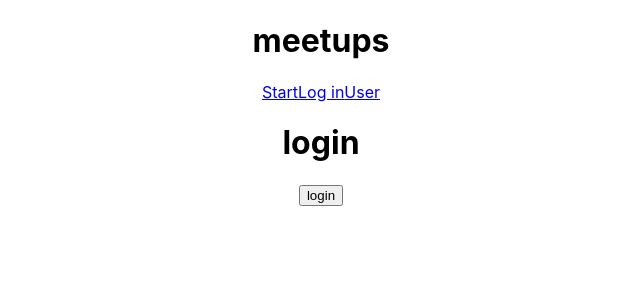
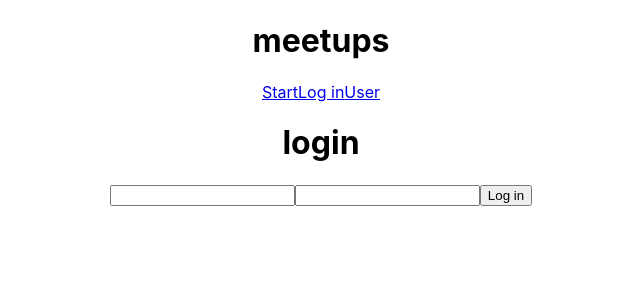
Before and after one commit to HannaAspblad/meetup-app, a React (Create React App) app: page /login in a window 1280 px wide. Shown: the top 300 px of the page, without its empty margins (319-959 px from the left). Built offline with nearby package versions, Linux system fonts and the light colour scheme.

Commit message:
login tests

```diff
--- a/src/api/api.tsx
+++ b/src/api/api.tsx
@@ -9,6 +9,12 @@ export const getEventById = async (id: string) => {
   return meetupById
 }
 
-export const logIn = async () => {
-  throw new Error("not implemented yet")
+export const logIn = async (user: any) => {
+  const existingUser = users.find((u) => u.username === user.username)
+
+  if (existingUser && existingUser.password === user.password) {
+    return true
+  }
+
+  return false
 }
--- a/src/views/Login.tsx
+++ b/src/views/Login.tsx
@@ -1,13 +1,44 @@
-export const submit = (user: object) => {
-  console.log("hej")
-}
+import { useState } from "react"
+import * as API from "../api/api"
+
 const Login = () => {
+  const [username, setUsername] = useState(String)
+  const [password, setPassword] = useState(String)
+
+  const submit = async () => {
+    const valid = await API.logIn({ username: username, password: password })
+    if (valid) {
+      //redirect
+      console.log("valid")
+    } else {
+      //errormessage
+      console.log("invalid")
+    }
+  }
+
   return (
     <div>
       <h1>login</h1>
-      <button className="login-button" onClick={submit}>
-        login
-      </button>
+
+      <form>
+        <input
+          aria-label="username"
+          type="text"
+          onChange={(e) => {
+            setUsername(e.target.value)
+          }}
+        />
+        <input
+          aria-label="password"
+          type="password"
+          onChange={(e) => {
+            setPassword(e.target.value)
+          }}
+        />
+        <button aria-label="submit" onClick={submit}>
+          Log in
+        </button>
+      </form>
     </div>
   )
 }
--- a/src/views/Start.tsx
+++ b/src/views/Start.tsx
@@ -7,7 +7,6 @@ export const eventsByDate = (events: any) => {
   const sortedEvents = events.sort((a: any, b: any) => b.time - a.time)
   return sortedEvents
 }
-
 const Start = () => {
   const [events, setEvents] = useState(Array)
 
```
Also changed, not shown: 1 other file (tests, documents, lock files or other folders).
